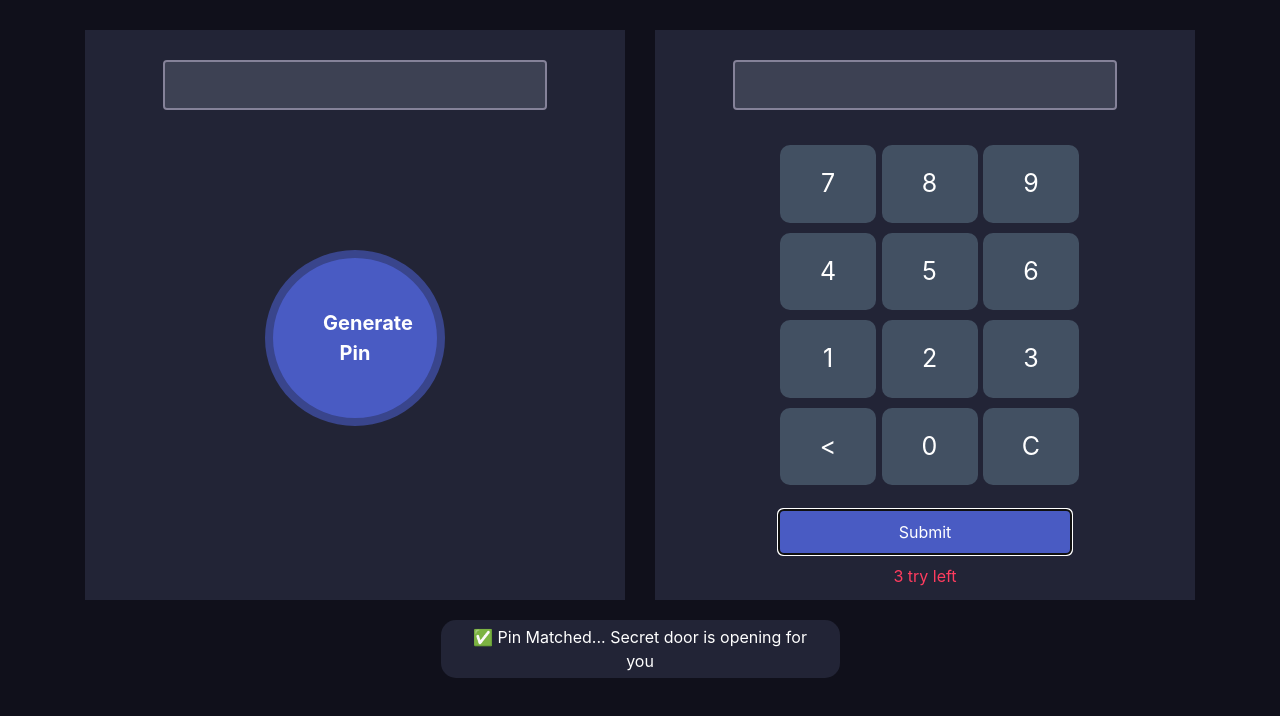
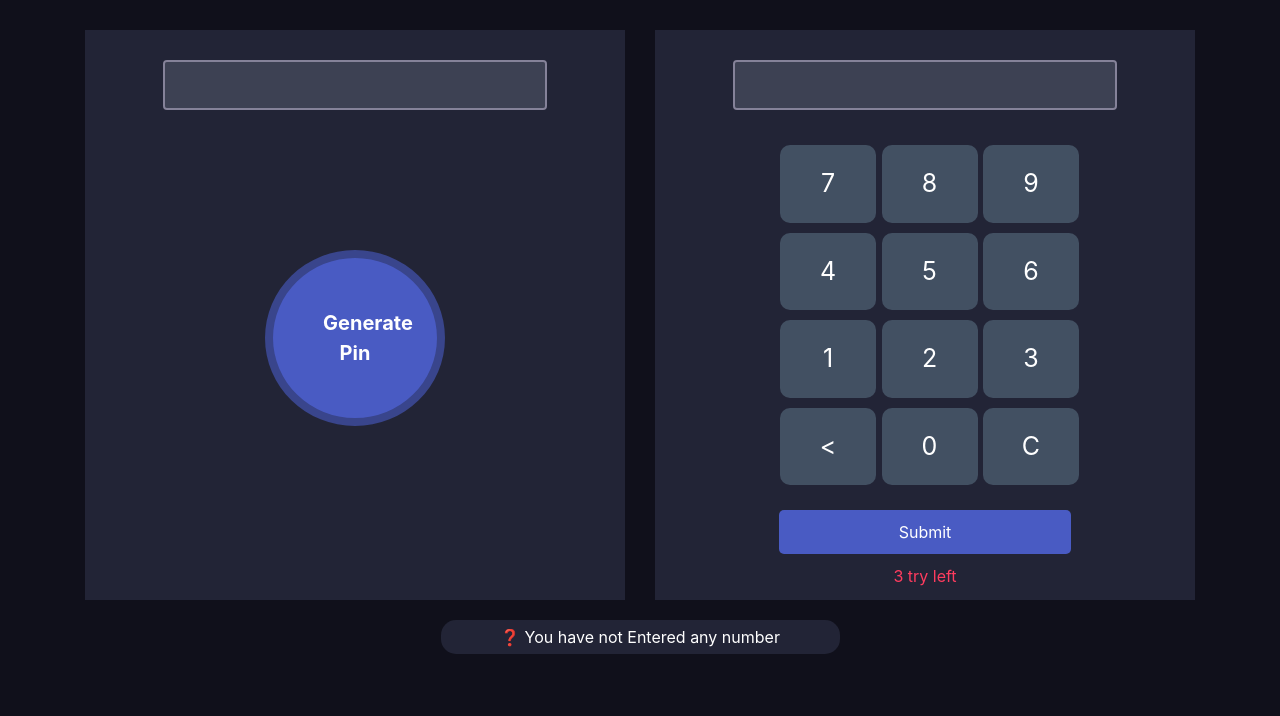
Before and after one commit to ishrakhossain/pin-matcher-master, a plain HTML site: page index.html in a window 1280 px wide. Both pictures are taken after a click on the button "Submit". Drawn offline with nearby package versions, Linux system fonts and the light colour scheme.

Commit message:
second-commit

```diff
--- a/index.html
+++ b/index.html
@@ -43,7 +43,7 @@
                                 <div onclick="clearNumber()" class="button">C</div>
                             </div>
                             <div>
-                                <button onclick="matchPin();clearPlace();" type="submit" class="submit-btn">Submit</button>
+                                <button id="submitBtn" onclick="matchPin();clearPlace();" type="submit" class="submit-btn">Submit</button>
                                 <p id="tryLeft"class="action-left">3 try left</p>
                             </div>
                     </div>
@@ -53,22 +53,32 @@
         <div class="notify-section">
             <p id="noPinMatch" class="notify">❌ Pin Didn't Match, Please try again</p>
             <p id="pinMatch" class="notify">✅ Pin Matched... Secret door is opening for you</p>
+            <p id="notGiven" class="notify">❓ You have not Entered any number</p>
         </div>
     </div>
     <script>
 
         document.getElementById("noPinMatch").style.display="none";
         document.getElementById("pinMatch").style.display="none";
+        document.getElementById("notGiven").style.display="none";
         function matchPin(){
            let inputNumber = document.getElementById("inputPlaceHolder").value;
            let generatedNumber = document.getElementById("pinPlaceHolder").value;
-           if(inputNumber==generatedNumber){
+           if(inputNumber==""&&generatedNumber==""){
+                document.getElementById("submitBtn").disabled=true;
+               document.getElementById("notGiven").style.display="block";
+           }
+           else if(inputNumber==generatedNumber){
                document.getElementById("pinMatch").style.display="block";
                document.getElementById("noPinMatch").style.display="none";
+               document.getElementById("notGiven").style.display="none";
+               document.getElementById("submitBtn").disabled=true;
            }
-           if(inputNumber!=generatedNumber){
+           else if(inputNumber!=generatedNumber){
+            document.getElementById("submitBtn").disabled=true;
             document.getElementById("pinMatch").style.display="none";
             document.getElementById("noPinMatch").style.display="block";
+            document.getElementById("notGiven").style.display="none";
            }
 
        }
@@ -106,6 +116,8 @@
         }
       }
 
+
+
     </script>
 </body>
 </html>
```
